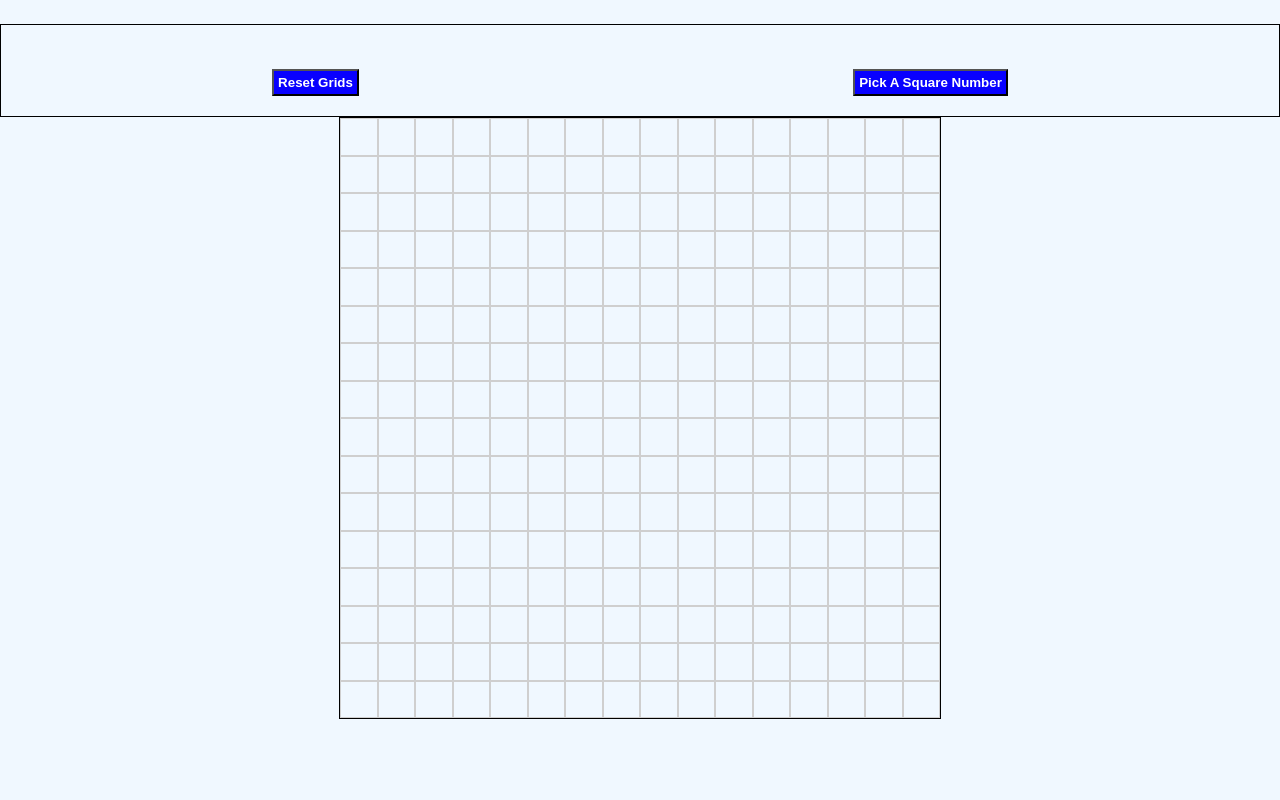
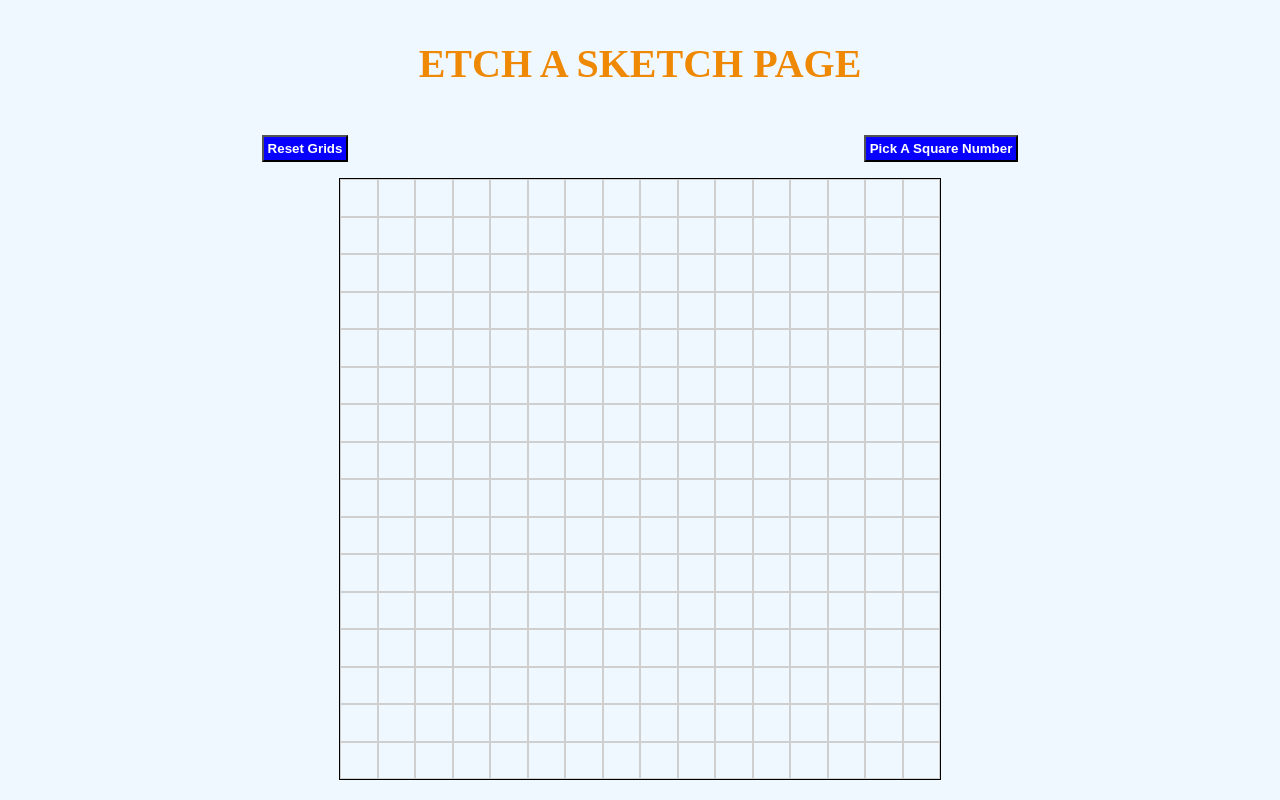
Before and after one commit to Kinsasha/etch-a-sketch, a plain HTML site: page index.html in a window 1280 px wide. Drawn offline with Linux system fonts and the light colour scheme.

Commit message:
Added a heading and styled it

```diff
--- a/index.html
+++ b/index.html
@@ -8,6 +8,9 @@
     <title>Document</title>
   </head>
   <body>
+    <div class="toppage">
+      <p>ETCH A SKETCH PAGE</p>
+    </div>
     <div class="button-container">
       <button type="button" class="reset">
         <a href="./index.html" class="reset-link">Reset Grids</a>
--- a/script.js
+++ b/script.js
@@ -47,6 +47,15 @@ function changeSquareNumber() {
   createGridBoxes(square);
 }
 
+const topText = document.querySelector(".toppage");
+const r = Math.floor(Math.random() * 256);
+const g = Math.floor(Math.random() * 256);
+const b = Math.floor(Math.random() * 256);
+
+const rgbColors = `rgb(${r}, ${g}, ${b})`;
+
+topText.style.color = rgbColors;
+
 // const gradientMode = document.querySelector(".gradient");
 
 // gradientMode.addEventListener("click", changeToGradient);
--- a/style.css
+++ b/style.css
@@ -20,14 +20,15 @@ body {
 .button-container {
   display: flex;
   justify-content: space-around;
-  margin-top: 24px;
+  margin-top: 4px;
   margin-bottom: 0;
-  padding: 24px;
+  padding: 4px;
   padding-bottom: 0;
-  border: solid 1px black;
+  /* border: solid 1px black; */
 }
 button {
-  margin: 20px;
+  margin: 16px;
+  margin-top: 0;
   padding: 4px;
   background-color: rgb(8, 0, 255);
   color: white;
@@ -42,3 +43,10 @@ button:hover,
   text-decoration: none;
   color: white;
 }
+.toppage {
+  display: flex;
+  justify-content: center;
+  font-size: 40px;
+  font-weight: 900;
+  margin: 0 auto;
+}
```
